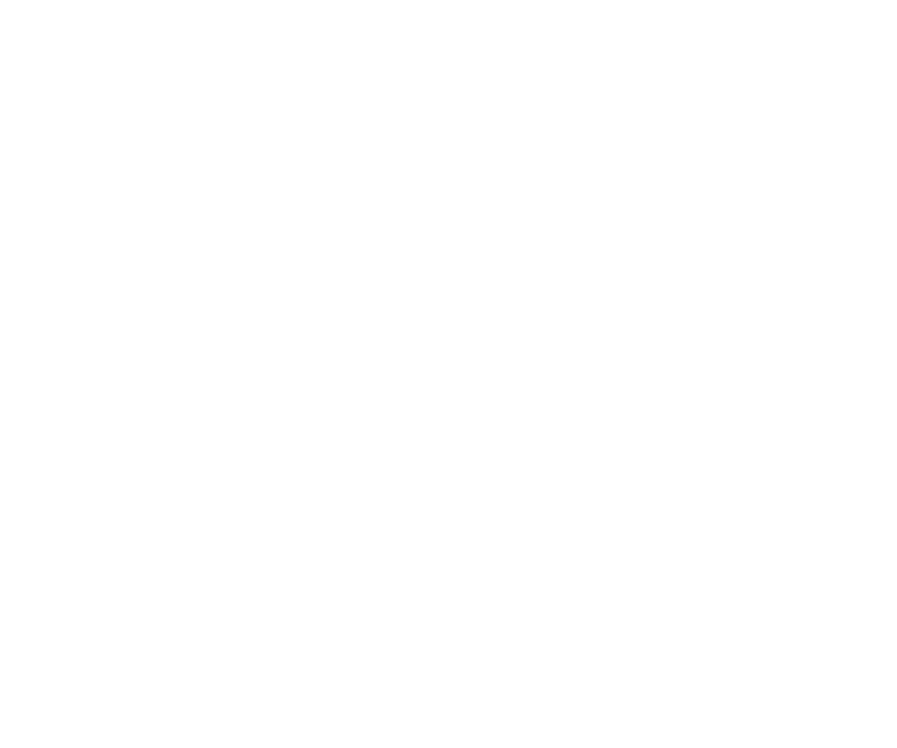
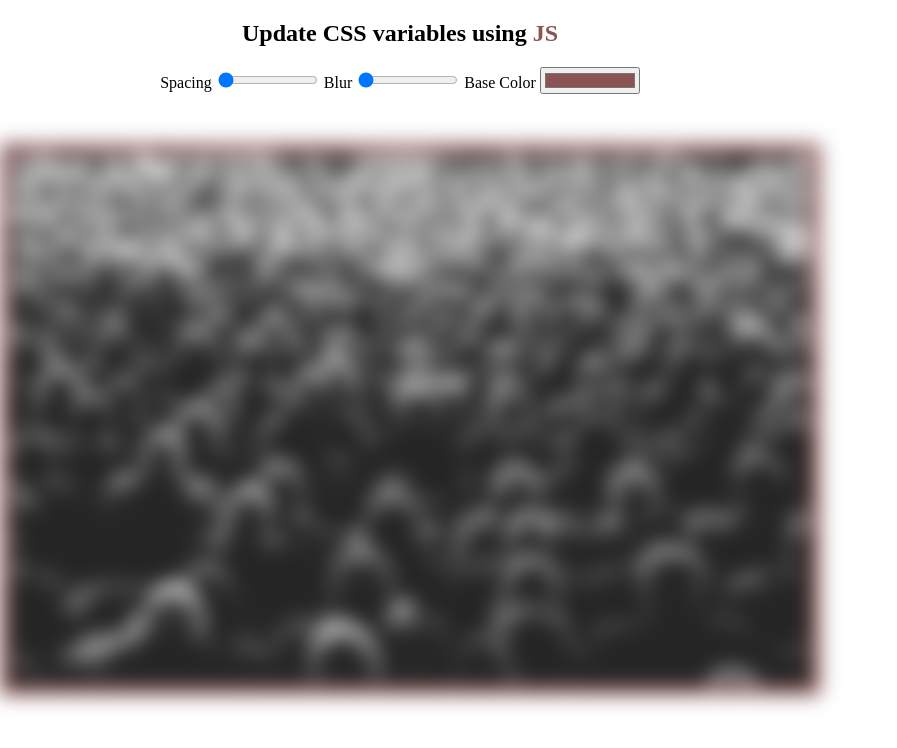
Before and after one commit to josnamathew03/Javascript-30, a plain HTML site: page css-variables-3/index.html in a window 1280 px wide. Shown: the whole page, without its empty margins (0-897 px from the left). Drawn offline with Linux system fonts and the light colour scheme.

Commit message:
feat: css-variables-3

```diff
--- a/css-variables-3/index.html
+++ b/css-variables-3/index.html
@@ -6,6 +6,63 @@
     <title>Document</title>
 </head>
 <body>
+    <h2>Update CSS variables using <span class="h2">JS</span></h2>
+    <div class="controlls">
+        <label for="spacing">Spacing</label>
+        <input type="range" id="spacing" name="spacing" min="10" max="200" value="10" data-sizing="px">
 
+        <label for="blur">Blur</label>
+        <input type="range" id="blur" name="blur" min="0" max="25" value="0" data-sizing="px">
+
+        <label for="base">Base Color</label>
+        <input type="color" id="base" name="base" value="#8a5454">
+    </div>
+
+    <img src="../drumpkit-1/assets/background.jpg" alt="">
+
+    <style>
+
+        :root{
+            --base :#8a5454;
+            --spacing : 10px;
+            --blur : 10px;
+        }
+
+        img{
+            padding: var(--spacing);
+            filter: blur(var(--blur));
+           background: var(--base);
+            object-fit: cover;
+            max-width: 100%;
+        }
+        .h2{
+            color: var(--base);
+        }
+        body{
+            padding: 0;
+            margin: 0;
+            text-align: center;
+            width: 100vh;
+            height: 10vh;
+
+        }
+        .controlls{
+            margin-bottom: 50px;
+        }
+        input{
+            width: 100px;
+        }
+    </style>
+
+    <script>
+        const inputs = document.querySelectorAll('.controlls input')//input is a nodelist not an array , difference is that it does not h
+        function updateInput(){
+            const suffix = this.dataset.sizing || '';
+            console.log(suffix)
+            document.documentElement.style.setProperty(`--${this.name}`,this.value+suffix)
+        }
+        inputs.forEach(input=>input.addEventListener('change',updateInput))
+        inputs.forEach(input=>input.addEventListener('mousemove',updateInput))
+    </script>
 </body>
 </html>
```
